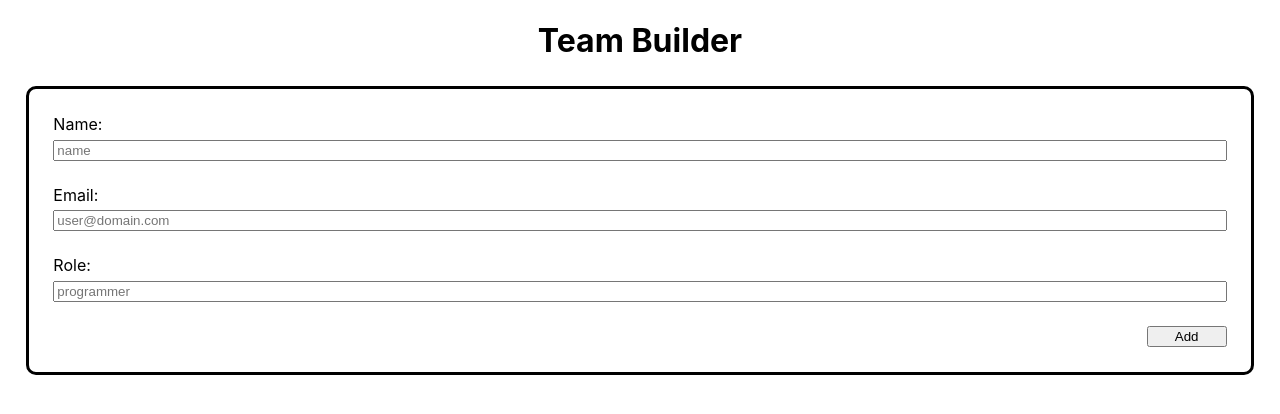
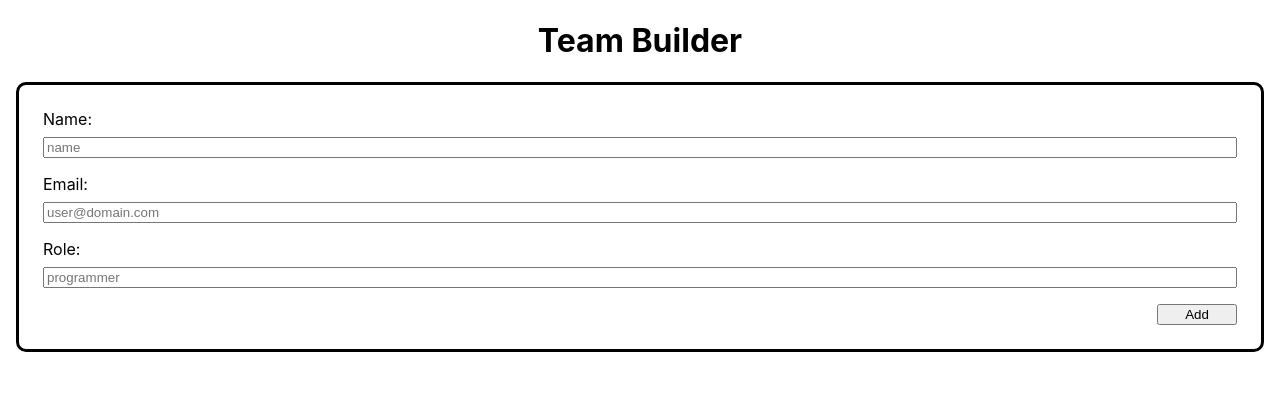
Before and after one commit to bloominstituteoftechnology/team-builder, a React (Create React App) app in the folder team-builder/: page / in a window 1280 px wide. Shown: the top 414 px of the page. Built offline with nearby package versions, Linux system fonts and the light colour scheme.

Commit message:
added styled-components

```diff
--- a/team-builder/src/components/Form.js
+++ b/team-builder/src/components/Form.js
@@ -6,17 +6,17 @@ const StyledForm = styled.form`
     flex-direction: column;
     border: black 3px solid;
     border-radius: 10px;
-    margin: 2%;
-    padding: 1%;
+    margin: 1rem;
+    padding: 1rem;
     width: auto;
 
     .inputItem {
-        margin: 1%;
+        margin: .5rem;
     }
 
     .inputItem input {
         width: 100%;
-        margin-top: .5%;
+        margin-top: .5rem;
         box-sizing: border-box; // needed to make input box fit inside div
     }
 
```
